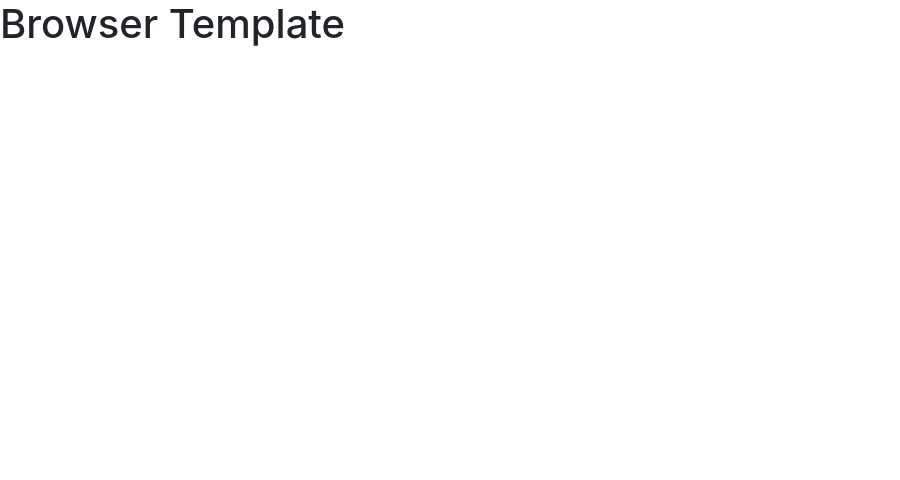
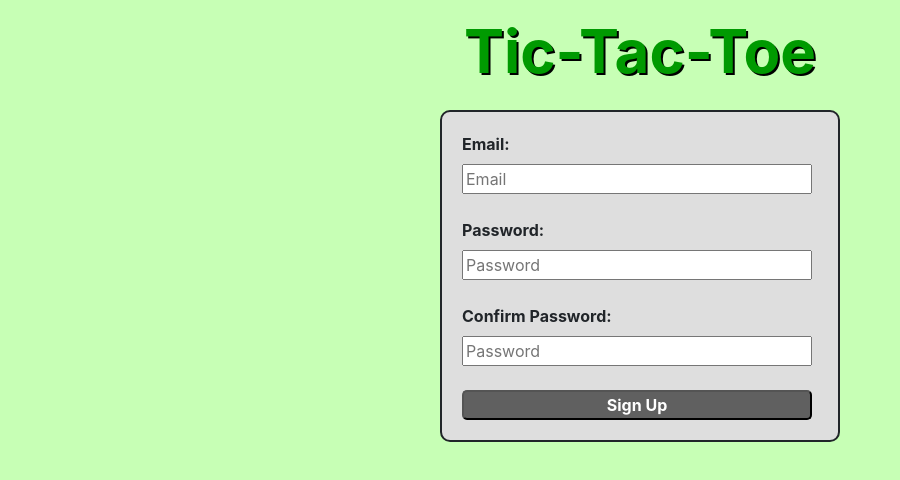
Before and after one commit to CPF32/Tic-Tac-Toe, a website built with webpack: page index.html in a window 1280 px wide. Shown: the whole page, without its empty margins (0-900 px from the left). Built offline with nearby package versions, Linux system fonts and the light colour scheme.

Commit message:
End of D1 committed
Completed all setup. Sign in HTML and CSS complete, should be
quick work to set up a login/change PW page with it tomorrow

```diff
--- a/assets/styles/index.scss
+++ b/assets/styles/index.scss
@@ -1 +1,47 @@
 @import '~bootstrap/scss/bootstrap';
+
+body {
+  background-color: #c7ffb5;
+}
+
+.login {
+  background: #dedede;
+  border-radius: 10px;
+  border: solid 2px;
+  margin: 0 auto;
+  padding: 20px;
+  width: 400px;
+}
+
+#sign-up-email,
+#sign-up-password,
+#sign-up-password_confirmation {
+  width: 350px;
+}
+
+#sign-up-email:hover,
+#sign-up-password:hover,
+#sign-up-password_confirmation:hover {
+  border-color: #009a01;
+}
+
+#sign-in-submit {
+  background-color: #606060;
+  border-radius: 5px;
+  color: #fff;
+  font-weight: bold;
+  width: 350px;
+}
+
+label {
+  font-weight: bold;
+}
+
+h1 {
+  color: #009a01;
+  font-size: 60px;
+  font-weight: bold;
+  padding: 15px;
+  text-align: center;
+  text-shadow: 2px 2px #000000;
+}
--- a/index.html
+++ b/index.html
@@ -10,12 +10,33 @@
       <link rel="shortcut icon" type="image/x-icon" href="favicon.ico">
 
       <!-- Do not add `script` tags-->
-      <script src="public/vendor.js" type="text/javascript" charset="utf-8" defer></script>
-      <script src="public/application.js" type="text/javascript" charset="utf-8" defer></script>
+      <script src="public/vendor.js" type="text/javascript" charset="utf-8"
+      defer></script>
+      <script src="public/application.js" type="text/javascript"
+      charset="utf-8" defer></script>
     </head>
 
     <body>
-      <h1>Browser Template</h1>
+      <h1>Tic-Tac-Toe</h1>
+
+      <div class="login">
+        <form id="login" method="get" action="login.php">
+
+          <label for = "sign-up-email">Email:</label>
+          <input id = "sign-up-email" type="email" name="credentials[email]" placeholder="Email">
+
+          <br><br> <!-- Break line between email and PW forms -->
+          <label for = "sign-up-password">Password:</label>
+          <input id = "sign-up-password" type="password" name=credentials[password] placeholder="Password">
+
+          <br><br>  <!-- Break line between PW and PWC forms -->
+          <label for = "sign-up-password_confirmation">Confirm Password:</label>
+          <input id = "sign-up-password_confirmation" type="password" name=credentials[password_confirmation] placeholder="Password">
+
+          <br><br>  <!-- Break line between PWC and Submit -->
+          <input id = "sign-in-submit" type="submit" value="Sign Up">
+        </form>
+      </div>
     </body>
 
 </html>
--- a/package.json
+++ b/package.json
@@ -1,15 +1,14 @@
 {
-  "name": "Tic-Tac-Toe Project",
+  "name": "Tic-Tac-Toe-Client",
   "version": "0.0.3",
   "private": true,
   "license": {
     "software": "GNU GPLv3",
-    "content": "CC­BY­NC­SA 4.0"
+    "content": "CCBYNCSA 4.0"
   },
   "dependencies": {
     "babel-polyfill": "^6.26.0",
     "bootstrap": "^4.1.2",
-    "eslint": "^7.11.0",
     "jquery": "^3.3.1",
     "popper.js": "^1.14.3"
   },
@@ -19,6 +18,7 @@
     "babel-preset-env": "^1.6.1",
     "clone": "^2.1.1",
     "css-loader": "^0.28.10",
+    "eslint": "^6.3.0",
     "eslint-config-standard": "^14.1.0",
     "eslint-plugin-import": "^2.18.2",
     "eslint-plugin-node": "^10.0.0",
```
Also changed, not shown: assets/scripts/app.js (+1 -8 lines), assets/scripts/auth/api.js (added), assets/scripts/auth/events.js (added), assets/scripts/auth/ui.js (added), 5 other files.
